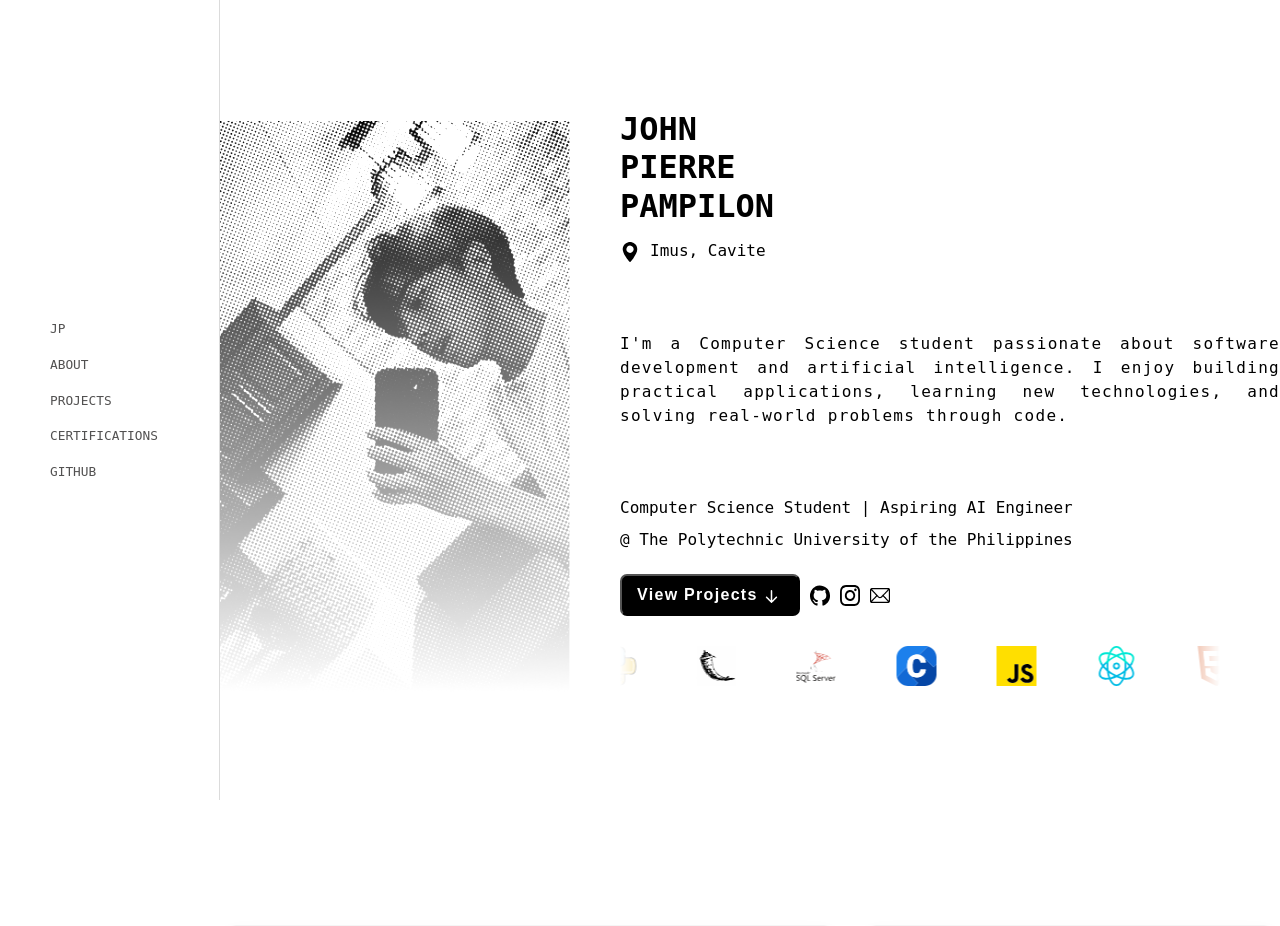
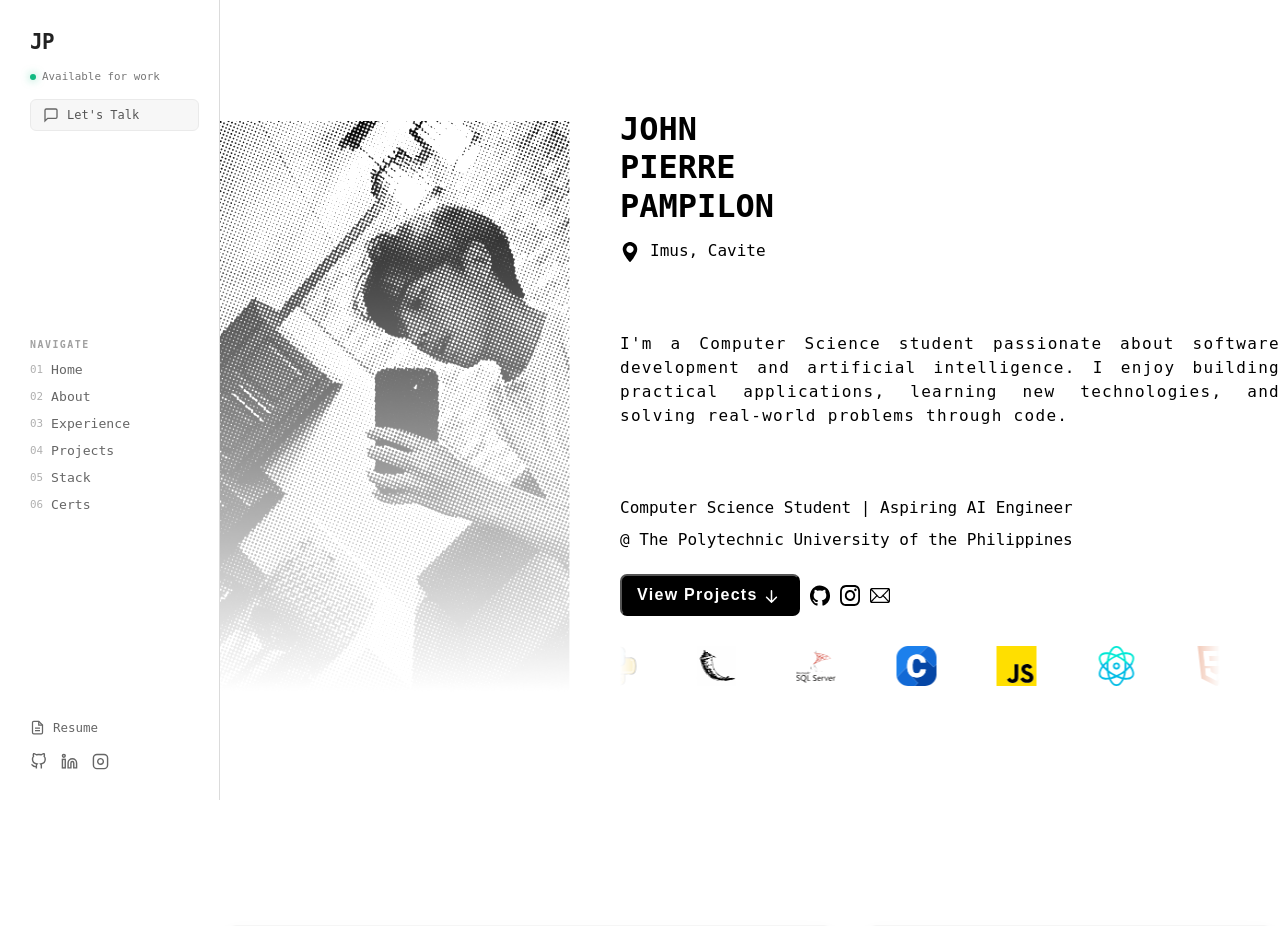
Before and after one commit to jierre/Personal-Website, a Flask app: page / in a window 1280 px wide. Shown: the top 926 px of the page. Run offline with Flask 3, Linux system fonts and the light colour scheme; data that the repository does not hold is empty; some libraries are stand-ins or nearby versions; some web fonts are replaced.

Commit message:
Improved Navbar

```diff
--- /dev/null
+++ b/static/css/nav.css
@@ -0,0 +1,167 @@
+/* SHARED MUTED ICON STYLING (Matches text gray #666 instead of stark black) */
+.nav-icon {
+    color: #666666;
+    stroke: #666666;
+    transition: color 0.2s ease, stroke 0.2s ease, transform 0.2s ease;
+}
+
+/* 1. TOP SECTION */
+.nav-top {
+    margin-top:30px;
+    display: flex;
+    flex-direction: column;
+    gap: 16px;
+}
+
+.nav-brand {
+    text-decoration: none;
+}
+
+.brand-initials {
+    font-size: 1.3rem;
+    font-weight: 700;
+    color: #222222;
+    letter-spacing: -0.5px;
+}
+
+/* Availability Status Badge */
+.status-badge {
+    display: flex;
+    align-items: center;
+    gap: 6px;
+}
+
+.status-dot {
+    width: 6px;
+    height: 6px;
+    background-color: #10b981; /* Soft green */
+    border-radius: 50%;
+    box-shadow: 0 0 8px rgba(16, 185, 129, 0.6);
+}
+
+.status-text {
+    font-size: 0.68rem;
+    color: #777777;
+    white-space: nowrap;
+}
+
+/* Top Chat Button */
+.chat-btn {
+    display: flex;
+    align-items: center;
+    gap: 8px;
+    padding: 7px 12px;
+    background-color: #f7f7f7;
+    border: 1px solid #eaeaea;
+    border-radius: 6px;
+    text-decoration: none;
+    color: #555555;
+    font-size: 0.75rem;
+    font-weight: 500;
+    transition: all 0.2s ease;
+}
+
+.chat-btn:hover {
+    background-color: #111111;
+    color: #ffffff;
+    border-color: #111111;
+}
+
+.chat-btn:hover .nav-icon {
+    color: #ffffff;
+    stroke: #ffffff;
+}
+
+/* 2. MIDDLE SECTION (NAV LINKS) */
+.nav-middle {
+    display: flex;
+    flex-direction: column;
+    gap: 12px;
+}
+
+.nav-label {
+    font-size: 0.62rem;
+    font-weight: 600;
+    letter-spacing: 1.5px;
+    color: #a0a0a0;
+}
+
+.nav-menu {
+    list-style: none;
+    padding: 0;
+    margin: 0;
+    display: flex;
+    flex-direction: column;
+    gap: 12px;
+}
+
+.nav-item {
+    display: flex;
+    align-items: center;
+    gap: 8px;
+    font-size: 0.82rem;
+    text-decoration: none;
+    color: #666666; /* Muted grayish */
+    transition: color 0.2s ease, transform 0.2s ease;
+}
+
+.nav-num {
+    font-size: 0.68rem;
+    color: #b0b0b0;
+    font-family: monospace;
+}
+
+.nav-item:hover {
+    color: #111111; /* Darkens cleanly on hover */
+    transform: translateX(3px);
+}
+
+.nav-item:hover .nav-num {
+    color: #111111;
+}
+
+/* 3. BOTTOM SECTION */
+.nav-bottom {
+    margin-bottom:30px;
+    display: flex;
+    flex-direction: column;
+    gap: 18px;
+}
+
+.resume-btn {
+    display: flex;
+    align-items: center;
+    gap: 8px;
+    text-decoration: none;
+    font-size: 0.78rem;
+    color: #666666;
+    transition: color 0.2s ease;
+}
+
+.resume-btn:hover {
+    color: #111111;
+}
+
+.resume-btn:hover .nav-icon {
+    color: #111111;
+    stroke: #111111;
+}
+
+.nav-social-icons {
+    display: flex;
+    align-items: center;
+    gap: 14px;
+}
+
+.nav-social-icons a {
+    display: inline-flex;
+    align-items: center;
+    justify-content: center;
+    text-decoration: none;
+}
+
+.nav-social-icons a:hover .nav-icon {
+    color: #111111;
+    stroke: #111111;
+    transform: translateY(-2px);
+}
--- a/static/css/styles.css
+++ b/static/css/styles.css
@@ -22,7 +22,7 @@ body {
     display: none;
 }
 
-.nav-bar {
+.nav-bar-container {
     position:sticky;
     top: 0;
     left: 0;
@@ -31,10 +31,10 @@ body {
 
     display: flex;
     flex-direction: column;
-    justify-content: center;
+    justify-content: space-between;
 
-    gap:1.3rem;
-    padding-left: 50px;
+    padding-left: 30px;
+    padding-right: 20px;
     box-sizing: border-box;
     z-index: 1000;
     border-right: 1px solid rgba(184, 183, 183, 0.5);
@@ -45,6 +45,21 @@ body {
     font-size: 0.8rem;
     text-decoration: none;
     color: rgb(82, 81, 81);
+}
+
+.nav-bar button {
+    height: 15px;
+    width: 15px;
+    padding:0;
+    margin: 0;
+    background-color: white;
+    border: none;
+}
+
+.chat {
+    height: 15px;
+    width: 15px;
+    filter: opacity(0.5);
 }
 
 /* MAIN CONTAINER AND CONTENT */
@@ -472,7 +487,7 @@ body {
 
     /* NAVBAR & HEADER */
 
-    .nav-bar {
+    .nav-bar-container {
         position: fixed;
         width: 200px;
         background-color: #ffffff;
@@ -481,7 +496,7 @@ body {
         z-index: 1001;
     }
 
-    .nav-bar.active {
+    .nav-bar-container.active {
         transform: translateX(0);
     }
 
--- a/static/js/script.js
+++ b/static/js/script.js
@@ -34,7 +34,7 @@ async function sendMessage() {
 }
 
 function toggleNav() {
-    const navBar = document.getElementById('nav-bar');
+    const navBar = document.getElementById('nav-bar-container');
     const overlay = document.getElementById('nav-overlay');
 
     navBar.classList.toggle('active');
@@ -45,7 +45,7 @@ function toggleNav() {
 document.querySelectorAll('.nav-item').forEach(link => {
     link.addEventListener('click', () => {
         if (window.innerWidth <= 1024) {
-            document.getElementById('nav-bar').classList.remove('active');
+            document.getElementById('nav-bar-container').classList.remove('active');
             document.getElementById('nav-overlay').classList.remove('active');
         }
     });
--- a/templates/layout.html
+++ b/templates/layout.html
@@ -10,6 +10,7 @@
     <link rel="stylesheet" href="{{ url_for('static', filename = 'css/slider.css') }}">
     <link rel="stylesheet" href="{{ url_for('static', filename = 'css/cert.css') }}">
     <link rel="stylesheet" href="{{ url_for('static', filename = 'css/try.css') }}">
+    <link rel="stylesheet" href="{{ url_for('static', filename = 'css/nav.css') }}">
     <script src="https://js.pusher.com/8.2.0/pusher.min.js"></script>
     <title>John Pierre</title>
 </head>
@@ -23,12 +24,75 @@
     <div id="nav-overlay" class="nav-overlay" onclick="toggleNav()"></div>
 
     <div class = "page-layout">
-        <nav id="nav-bar" class = "nav-bar">
-            <a class = "nav-item" href = "#home">JP</a>
-            <a class = "nav-item" href = "#about">ABOUT</a>
-            <a class = "nav-item" href = "#projects">PROJECTS</a>
-            <a class = "nav-item" href = "#certifications">CERTIFICATIONS</a>
-            <a class = "nav-item" href = "#">GITHUB</a>
+        <nav id="nav-bar-container" class = "nav-bar-container">
+            <div class = "nav-bar nav-top">
+                <a href="#home" class="nav-brand">
+                    <span class="brand-initials">JP</span>
+                </a>
+
+                    <!-- Live Availability Status -->
+                <div class="status-badge">
+                    <span class="status-dot"></span>
+                    <span class="status-text">Available for work</span>
+                </div>
+
+                    <!-- Top Chat Action Button -->
+                <a href="mailto:your.email@example.com" class="chat-btn">
+                    <svg class="nav-icon" width="16" height="16" viewBox="0 0 24 24" fill="none" stroke="currentColor" stroke-width="2">
+                        <path d="M21 15a2 2 0 0 1-2 2H7l-4 4V5a2 2 0 0 1 2-2h14a2 2 0 0 1 2 2z"></path>
+                    </svg>
+                    <span>Let's Talk</span>
+                </a>
+            </div>
+
+            <div class = "nav-bar nav-middle">
+                <span class="nav-label">NAVIGATE</span>
+                <ul class="nav-menu">
+                    <li><a class="nav-item" href="#home"><span class="nav-num">01</span>Home</a></li>
+                    <li><a class="nav-item" href="#about"><span class="nav-num">02</span>About</a></li>
+                    <li><a class="nav-item" href="#experience"><span class="nav-num">03</span>Experience</a></li>
+                    <li><a class="nav-item" href="#projects"><span class="nav-num">04</span>Projects</a></li>
+                    <li><a class="nav-item" href="#skills"><span class="nav-num">05</span>Stack</a></li>
+                    <li><a class="nav-item" href="#certifications"><span class="nav-num">06</span>Certs</a></li>
+                </ul>
+            </div>
+
+            <div class = "nav-bar nav-bottom">
+                <a href="#" target="_blank" class="resume-btn">
+                    <svg class="nav-icon" width="15" height="15" viewBox="0 0 24 24" fill="none" stroke="currentColor" stroke-width="2">
+                        <path d="M14 2H6a2 2 0 0 0-2 2v16a2 2 0 0 0 2 2h12a2 2 0 0 0 2-2V8z"></path>
+                        <polyline points="14 2 14 8 20 8"></polyline>
+                        <line x1="16" y1="13" x2="8" y2="13"></line>
+                        <line x1="16" y1="17" x2="8" y2="17"></line>
+                    </svg>
+                    <span>Resume</span>
+                </a>
+
+                <div class="nav-social-icons">
+
+                    <a href="https://github.com" target="_blank" aria-label="GitHub">
+                        <svg class="nav-icon" width="17" height="17" viewBox="0 0 24 24" fill="none" stroke="currentColor" stroke-width="2">
+                            <path d="M9 19c-5 1.5-5-2.5-7-3m14 6v-3.87a3.37 3.37 0 0 0-.94-2.61c3.14-.35 6.44-1.54 6.44-7A5.44 5.44 0 0 0 20 4.77 5.07 5.07 0 0 0 19.91 1S18.73.65 16 2.48a13.38 13.38 0 0 0-7 0C6.27.65 5.09 1 5.09 1A5.07 5.07 0 0 0 5 4.77a5.44 5.44 0 0 0-1.5 3.78c0 5.42 3.3 6.61 6.44 7A3.37 3.37 0 0 0 9 18.13V22"></path>
+                        </svg>
+                    </a>
+
+                    <a href="https://linkedin.com" target="_blank" aria-label="LinkedIn">
+                        <svg class="nav-icon" width="17" height="17" viewBox="0 0 24 24" fill="none" stroke="currentColor" stroke-width="2">
+                            <path d="M16 8a6 6 0 0 1 6 6v7h-4v-7a2 2 0 0 0-2-2 2 2 0 0 0-2 2v7h-4v-7a6 6 0 0 1 6-6z"></path>
+                            <rect x="2" y="9" width="4" height="12"></rect>
+                            <circle cx="4" cy="4" r="2"></circle>
+                        </svg>
+                    </a>
+
+                    <a href="https://instagram.com" target="_blank" aria-label="Instagram">
+                        <svg class="nav-icon" width="17" height="17" viewBox="0 0 24 24" fill="none" stroke="currentColor" stroke-width="2">
+                            <rect x="2" y="2" width="20" height="20" rx="5" ry="5"></rect>
+                            <path d="M16 11.37A4 4 0 1 1 12.63 8 4 4 0 0 1 16 11.37z"></path>
+                            <line x1="17.5" y1="6.5" x2="17.51" y2="6.5"></line>
+                        </svg>
+                    </a>
+                </div>
+            </div>
         </nav>
 
         <main class="main-content">
```
Also changed, not shown: static/images/chat.svg (added).
